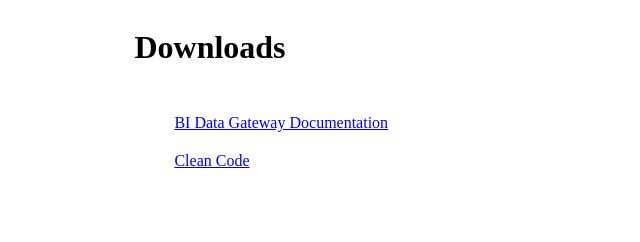
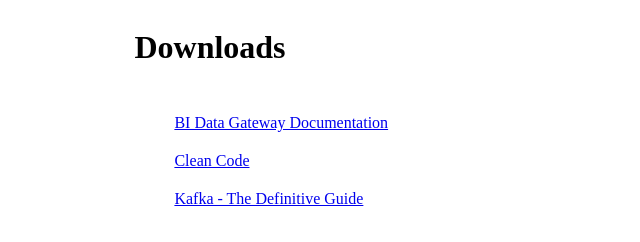
Before and after one commit to philrwebb/contentstore, a plain HTML site: page index.html in a window 1280 px wide. Shown: the whole page, without its empty margins (0-640 px from the left). Drawn offline with Linux system fonts and the light colour scheme.

Commit message:
kafka link

```diff
--- a/index.html
+++ b/index.html
@@ -27,6 +27,7 @@
         <ul class="dloads">
             <li><a href="data-integration.pdf">BI Data Gateway Documentation</a></li>
             <li><a href="CleanCode.pdf">Clean Code</a></li>
+            <li><a href="confluent-kafka-definitive-guide-complete.pdf">Kafka - The Definitive Guide</a></li>
         </ul>
     </div>
 </body>
```
